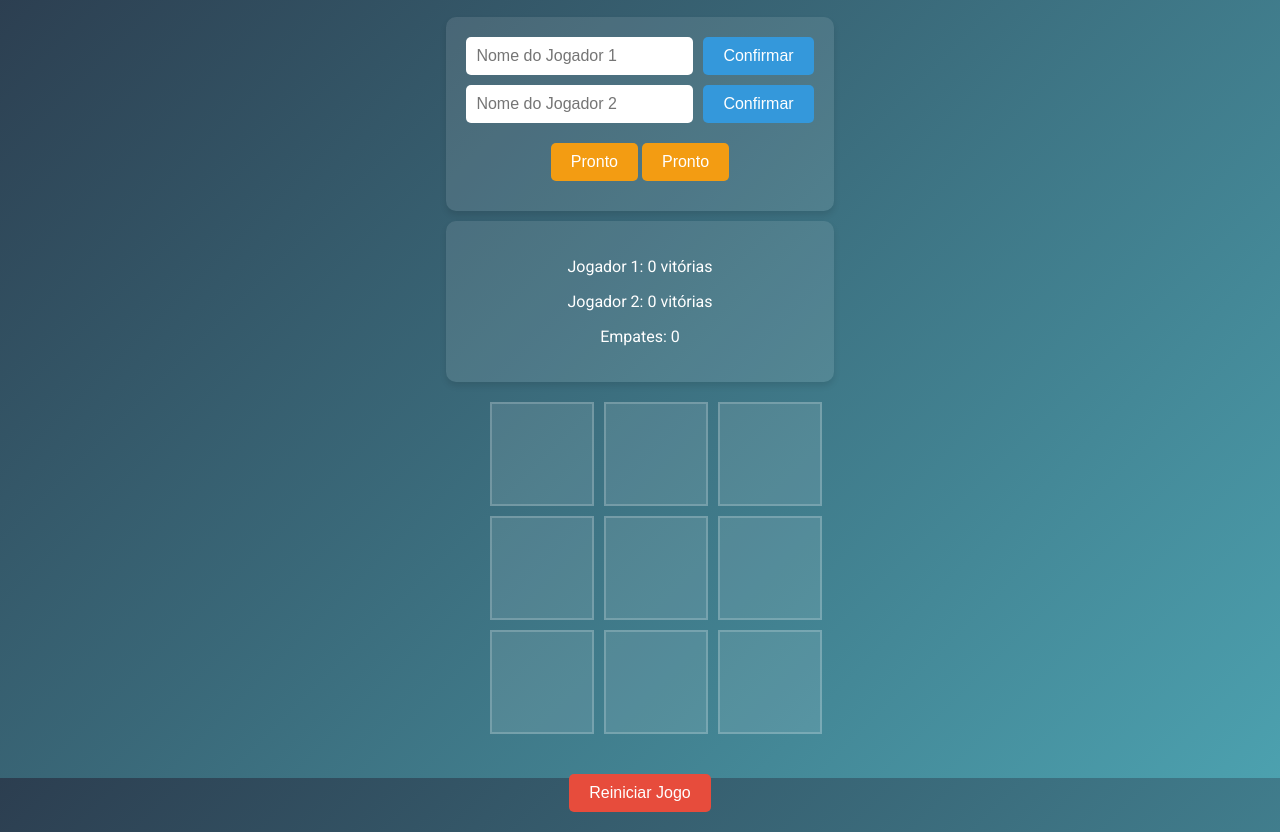
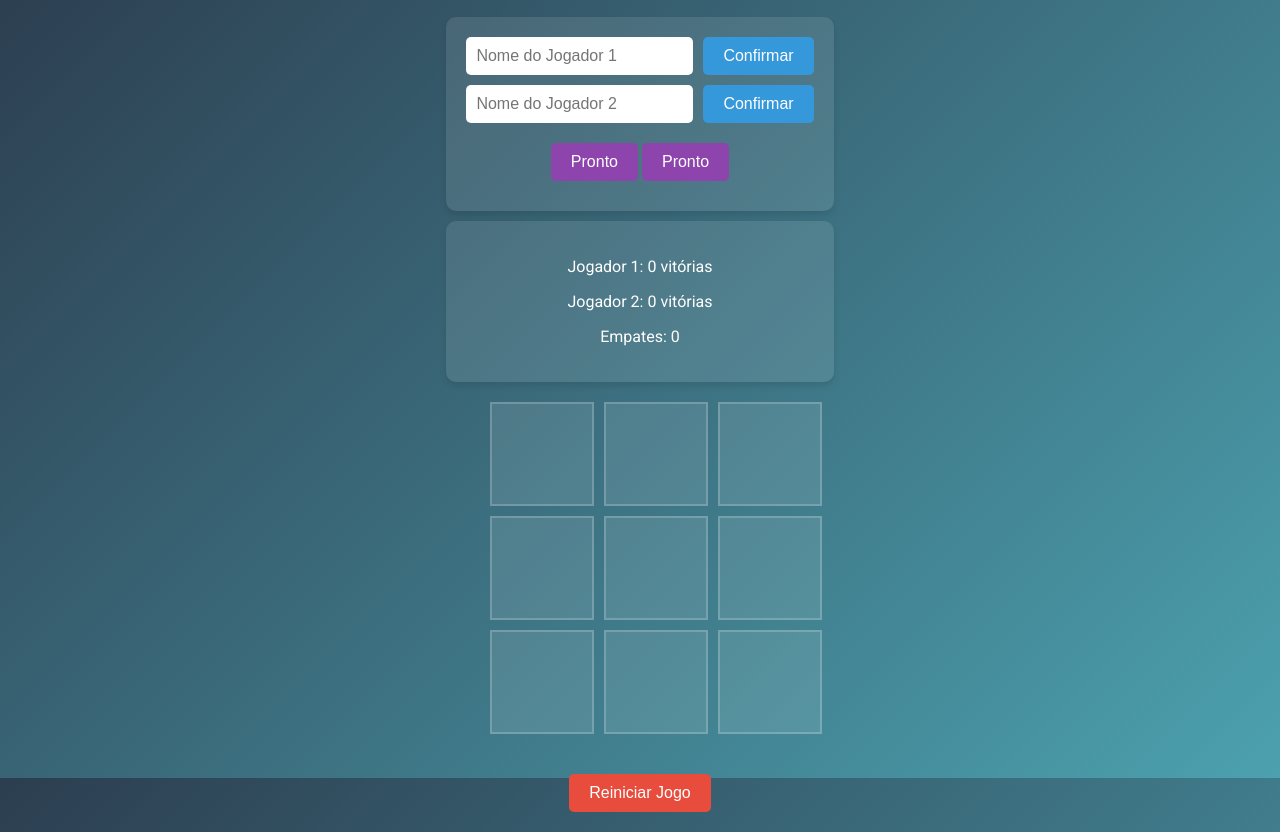
Before and after one commit to vsserra/jogodavelha, a website: page public/index.html in a window 1280 px wide. Shown: the part 22-854 px from the top of the page. Drawn offline with nearby package versions, Linux system fonts and the light colour scheme; no server answers.

Commit message:
Update styles.css

```diff
--- a/public/styles.css
+++ b/public/styles.css
@@ -68,7 +68,7 @@ h1 {
     padding: 10px 20px;
     border: none;
     border-radius: 5px;
-    background: #f39c12;
+    background: #8e44ad;
     color: #fff;
     cursor: pointer;
     font-size: 1em;
@@ -77,7 +77,7 @@ h1 {
 }
 
 .ready-btn:hover {
-    background: #e67e22;
+    background: #71368a;
 }
 
 .countdown {
```
